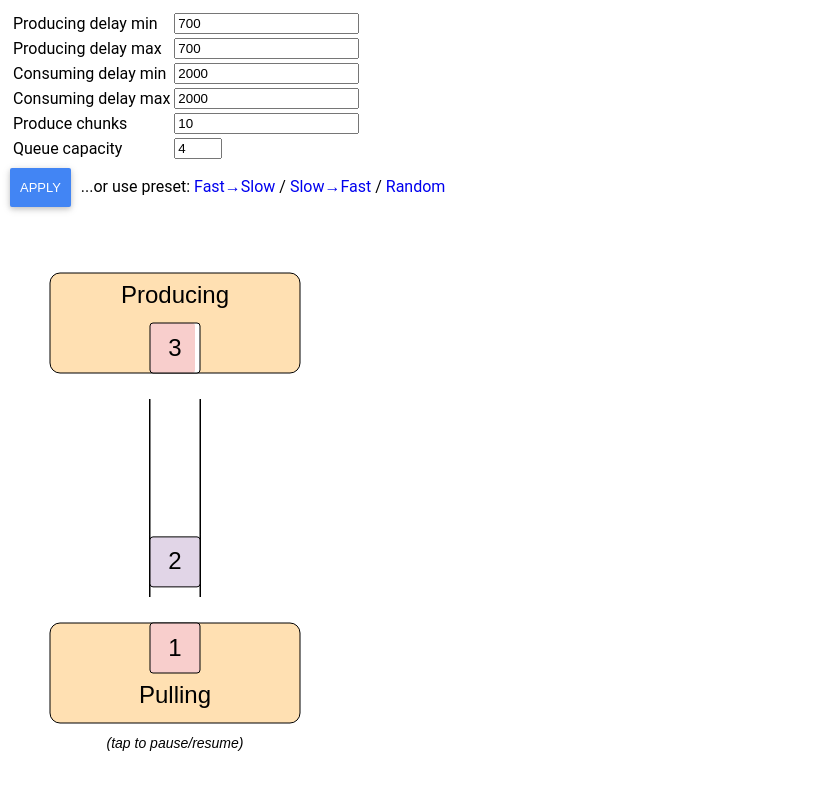
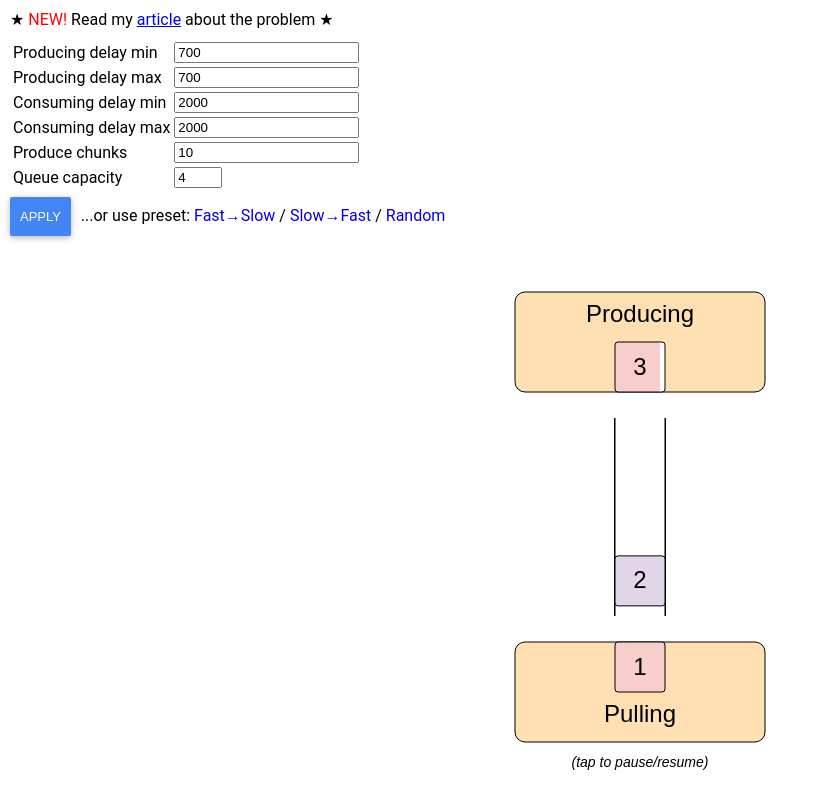
Before and after one commit to iximiuz/producer-consumer-vis, a plain HTML site: page index.html in a window 1280 px wide. Shown: the whole page, without its empty margins (0-822 px from the left). Drawn offline with Linux system fonts and the light colour scheme.

Commit message:
align canvas

```diff
--- a/index.html
+++ b/index.html
@@ -51,7 +51,9 @@
     <button id="options-apply" class="btn btn-primary">Apply</button> ...or use preset: <a href="javascript: void 0" id="preset-fpsc" class="btn-preset">Fast&rarr;Slow</a> / <a href="javascript: void 0" id="preset-spfc" class="btn-preset">Slow&rarr;Fast</a> / <a href="javascript: void 0" id="preset-random" class="btn-preset">Random</a>
   </div>
 
-  <canvas id="canvas"></canvas>
+  <div id="canvas-container">
+    <canvas id="canvas"></canvas>
+  </div>
 
   <script src="model.js"></script>
   <script src="page.js"></script>
--- a/page.js
+++ b/page.js
@@ -49,6 +49,13 @@
 
   start(fpscOptions);
 
+  if (window.location.search.indexOf('msrc=article') === -1) {
+    var articleLink = document.getElementById('article');
+    if (articleLink) {
+      articleLink.style.display = 'block';
+    }
+  }
+
   // ---=== Utils ===---
   function start(options) {
     if (model && model.isRunning()) {
@@ -65,10 +72,12 @@
   }
 
   function recreateCanvas() {
-    document.body.removeChild(document.getElementById(canvasId))
+    var container = document.getElementById('canvas-container');
+    container.removeChild(document.getElementById(canvasId))
+
     var canvas = document.createElement('canvas');
     canvas.id = canvasId;
-    document.body.appendChild(canvas);
+    container.appendChild(canvas);
 
     onClick(canvasId, function() {
       if (model.isRunning()) {
--- a/styles.css
+++ b/styles.css
@@ -8,12 +8,16 @@ body {
   cursor: pointer;
 }
 
+#canvas-container {
+  text-align: center;
+}
+
 #options-apply {
   margin-left: 0;
 }
 
 .container {
-  padding: 10px;
+  padding: 10px 10px 0 10px;
 }
 
 .btn {
```
